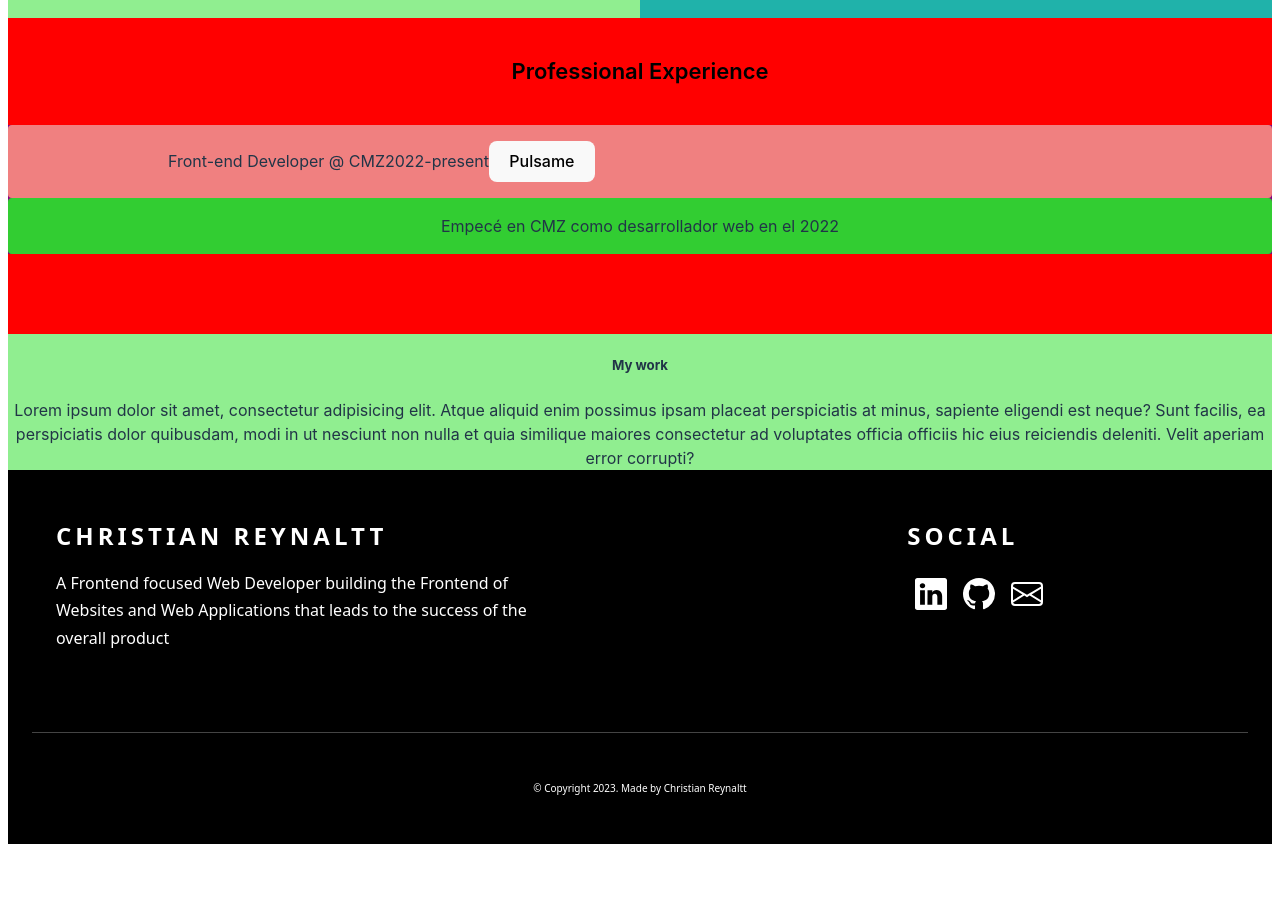
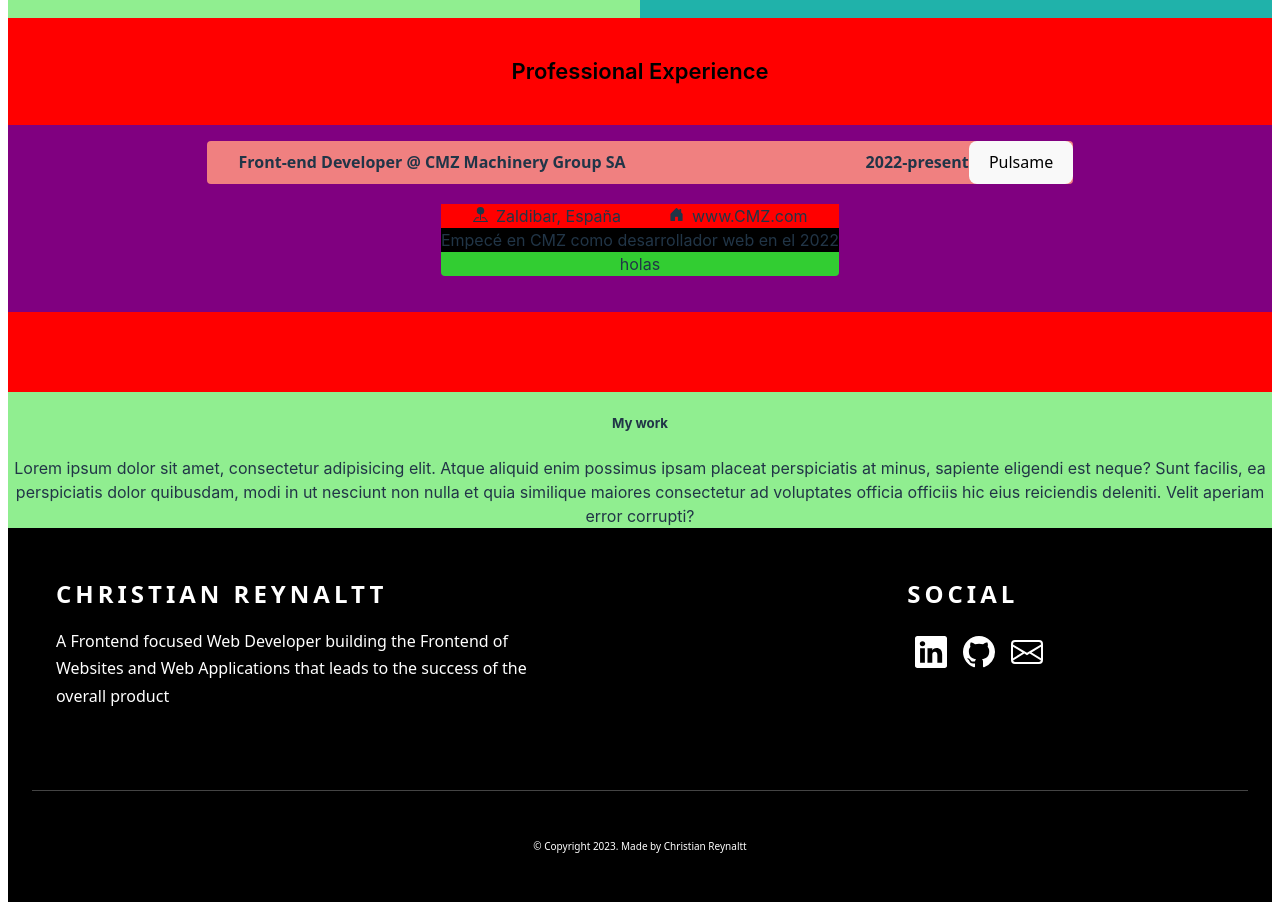
Before and after one commit to crisrey211/portfolio, a React (Vite) app: page / in a window 1280 px wide. Shown: the part 933-1843 px from the top of the page. Before the commit the page ends 1785 px from the top, so only its background shows below. Built offline with nearby package versions, Linux system fonts and the light colour scheme.

Commit message:
FIX: item container for professional expreience

```diff
--- a/src/components/Skills.jsx
+++ b/src/components/Skills.jsx
@@ -8,10 +8,14 @@ const Skills = () => {
       <h5 className={styles.titulo}>Professional Experience</h5>
       <Accordion
         occupation={"Front-end Developer"}
-        company={"CMZ"}
+        company={"CMZ Machinery Group SA"}
         date={"2022-present"}
         isOpen={true}
         description={"Empecé en CMZ como desarrollador web en el 2022"}
+        location={"Zaldibar, España"}
+        web={"www.CMZ.com"}
+        stack={["React", "HTML5", "CSS3", "JavaScript"]}
+        logo={""}
       />
     </div>
   )
--- a/src/components/accordion/Accordion.jsx
+++ b/src/components/accordion/Accordion.jsx
@@ -1,19 +1,29 @@
 import React from "react"
 import styles from "./Accordion.module.css"
-import ChevronUpIcon from "../icons/ChevronUpIcon"
-import ChevronDownIcon from "../icons/ChevronDownIcon"
-import ButtonToogle from "../buttons/ButtonToogle"
+import LocationIcon from "@/components/icons/LocationIcon.jsx"
+import HouseDoorIcon from "@/components/icons/HouseDoorIcon.jsx"
 
-const Accordion = ({ occupation, isOpen = false, date, company, description }) => {
+const Accordion = ({
+  occupation,
+  isOpen = false,
+  date,
+  company,
+  description,
+  location,
+  web,
+  stack,
+  logo,
+}) => {
   const [isOpened, setIsOpened] = React.useState(isOpen)
   console.log("object", isOpened)
 
   return (
     <div className={styles.container}>
       <div className={styles.accordionItemTitle}>
-        <div>
+        <div className={styles.leftInformation}>
           {occupation} @ {company}
         </div>
+        <div className={styles.rigthInformation}>
           <div>{date}</div>
           <button
             onClick={() => {
@@ -23,7 +33,25 @@ const Accordion = ({ occupation, isOpen = false, date, company, description }) =
             Pulsame
           </button>
         </div>
-      {isOpened ? <div className={styles.accordionItemContent}>{description}</div> : ""}
+      </div>
+      {isOpened ? (
+        <div className={styles.accordionItemContent}>
+          <div className={styles.upperContent}>
+            <div className={styles.location}>
+              <LocationIcon className={styles.logo} />
+              {location}
+            </div>
+            <div className={styles.website}>
+              <HouseDoorIcon className={styles.logo} />
+              {web}
+            </div>
+          </div>
+          <div className={styles.description}>{description}</div>
+          <div className={styles.lowerContent}>holas</div>
+        </div>
+      ) : (
+        ""
+      )}
     </div>
   )
 }
--- a/src/components/accordion/Accordion.module.css
+++ b/src/components/accordion/Accordion.module.css
@@ -1,20 +1,62 @@
 .container {
   background-color: purple;
   display: flex;
-  justify-content: center;
   flex-direction: column;
-  margin: 0;
+  align-items: center;
+  padding: 1rem 0 1rem 0;
+  width: 100%;
 }
 .accordionItemTitle {
   display: flex;
   align-items: center;
-  padding: 1rem 10rem 1rem 10rem;
+
+  width: auto;
+
+  font-weight: bold;
+  font-family: system-ui, -apple-system, BlinkMacSystemFont, "Segoe UI", Roboto, Oxygen,
+    Ubuntu, Cantarell, "Open Sans", "Helvetica Neue", sans-serif;
   border-radius: 0.25rem;
   border-color: red yellow green transparent;
   background-color: lightcoral;
 }
 .accordionItemContent {
+  display: flex;
+  flex-direction: column;
+  justify-content: flex-start;
+  margin: 1.25rem 0 1.25rem 0;
+
+  width: auto;
+
+  border-radius: 0.25rem;
   background-color: limegreen;
-  padding: 1rem 10rem 1rem 10rem;
-  border-radius: 0.25rem;
 }
+.leftInformation {
+  display: flex;
+  align-items: center;
+  padding: 0 15rem 0 2rem;
+}
+.rigthInformation {
+  display: flex;
+  align-items: center;
+}
+.upperContent {
+  display: flex;
+  justify-content: flex-start;
+  width: 100%;
+  background-color: red;
+}
+.location {
+  padding: 0 1rem 0 1rem;
+}
+.website {
+  padding: 0 1rem 0 1rem;
+}
+.logo {
+  padding-left: 1rem;
+  padding-right: 0.5rem;
+}
+.description {
+  display: flex;
+  justify-content: flex-start;
+  background-color: black;
+}
--- /dev/null
+++ b/src/components/icons/HouseDoorIcon.jsx
@@ -0,0 +1,20 @@
+import React from "react"
+
+const HouseDoorIcon = ({ className }) => {
+  return (
+    <svg
+      xmlns="http://www.w3.org/2000/svg"
+      width="15"
+      height="15"
+      fill="currentColor"
+      class="bi bi-house-door-fill"
+      viewBox="0 0 16 16"
+      className={className}
+    >
+      {" "}
+      <path d="M6.5 14.5v-3.505c0-.245.25-.495.5-.495h2c.25 0 .5.25.5.5v3.5a.5.5 0 0 0 .5.5h4a.5.5 0 0 0 .5-.5v-7a.5.5 0 0 0-.146-.354L13 5.793V2.5a.5.5 0 0 0-.5-.5h-1a.5.5 0 0 0-.5.5v1.293L8.354 1.146a.5.5 0 0 0-.708 0l-6 6A.5.5 0 0 0 1.5 7.5v7a.5.5 0 0 0 .5.5h4a.5.5 0 0 0 .5-.5z" />{" "}
+    </svg>
+  )
+}
+
+export default HouseDoorIcon
--- /dev/null
+++ b/src/components/icons/LocationIcon.jsx
@@ -0,0 +1,27 @@
+import React from "react"
+
+const LocationIcon = ({ className }) => {
+  return (
+    <svg
+      xmlns="http://www.w3.org/2000/svg"
+      width="15"
+      height="15"
+      fill="currentColor"
+      class="bi bi-pin-map-fill"
+      viewBox="0 0 16 16"
+      className={className}
+    >
+      {" "}
+      <path
+        fill-rule="evenodd"
+        d="M3.1 11.2a.5.5 0 0 1 .4-.2H6a.5.5 0 0 1 0 1H3.75L1.5 15h13l-2.25-3H10a.5.5 0 0 1 0-1h2.5a.5.5 0 0 1 .4.2l3 4a.5.5 0 0 1-.4.8H.5a.5.5 0 0 1-.4-.8l3-4z"
+      />{" "}
+      <path
+        fill-rule="evenodd"
+        d="M4 4a4 4 0 1 1 4.5 3.969V13.5a.5.5 0 0 1-1 0V7.97A4 4 0 0 1 4 3.999z"
+      />{" "}
+    </svg>
+  )
+}
+
+export default LocationIcon
```
Lines whose indentation alone changed are shown as unchanged.
